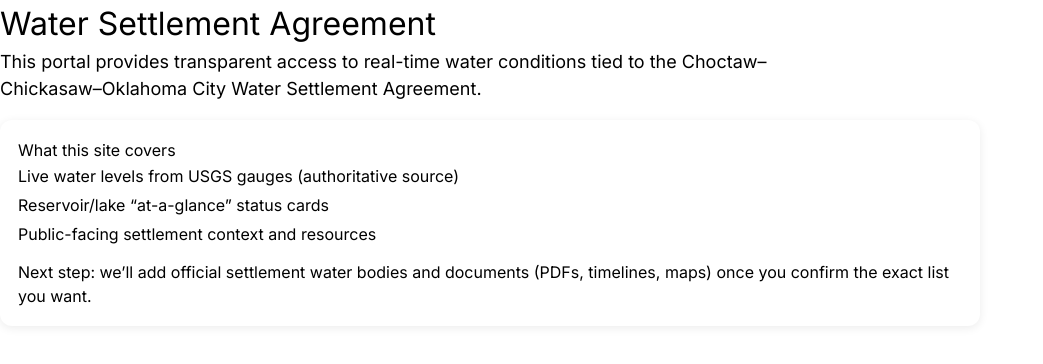
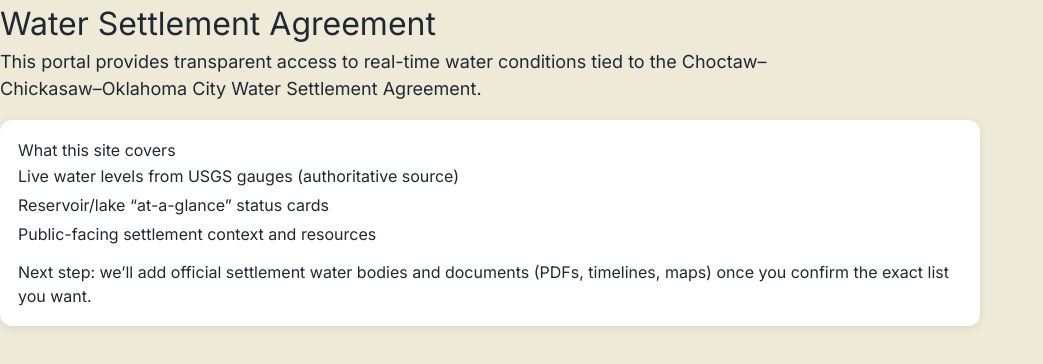
Before and after one commit to srmcno/nextjs, a Next.js app: page /settlement in a window 1280 px wide. Shown: the top 364 px of the page, without its empty margins (0-1043 px from the left). Built offline with nearby package versions, Linux system fonts and the light colour scheme.

Commit message:
Initialize Tailwind CSS configuration file

```diff
--- /dev/null
+++ b/tailwind.config.js
@@ -0,0 +1,6 @@
+/** @type {import('tailwindcss').Config} */
+module.exports = {
+  content: ['./app/**/*.{js,ts,jsx,tsx}', './components/**/*.{js,ts,jsx,tsx}'],
+  theme: { extend: {} },
+  plugins: []
+}
```
